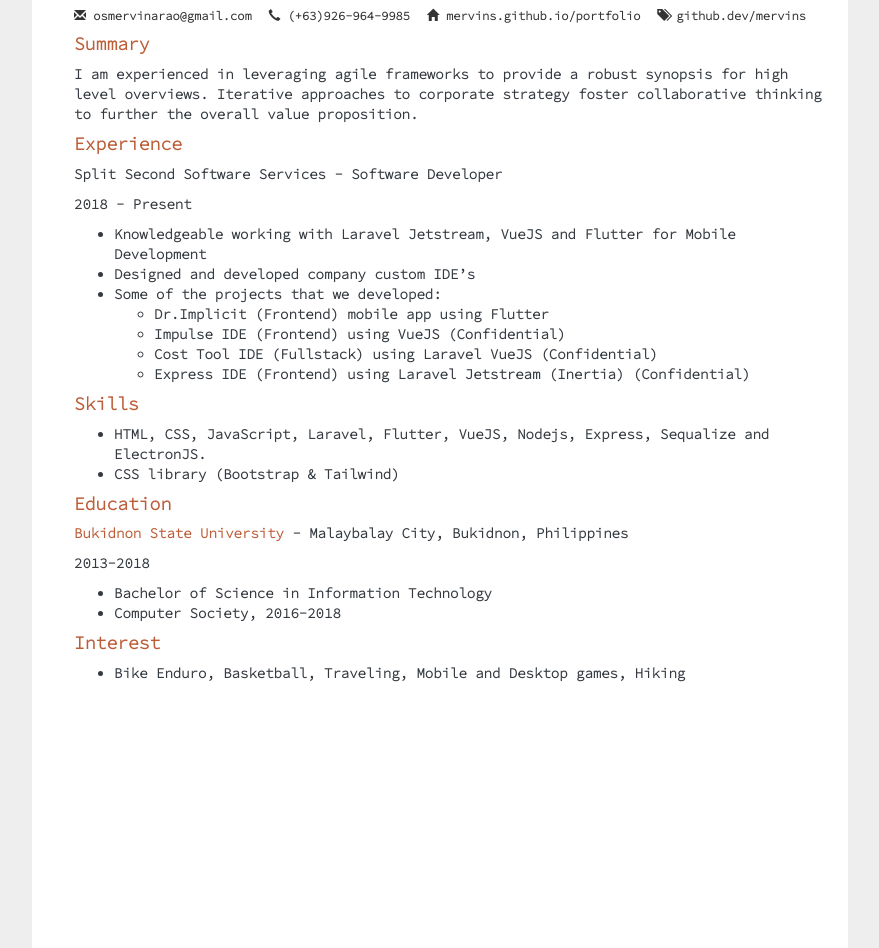
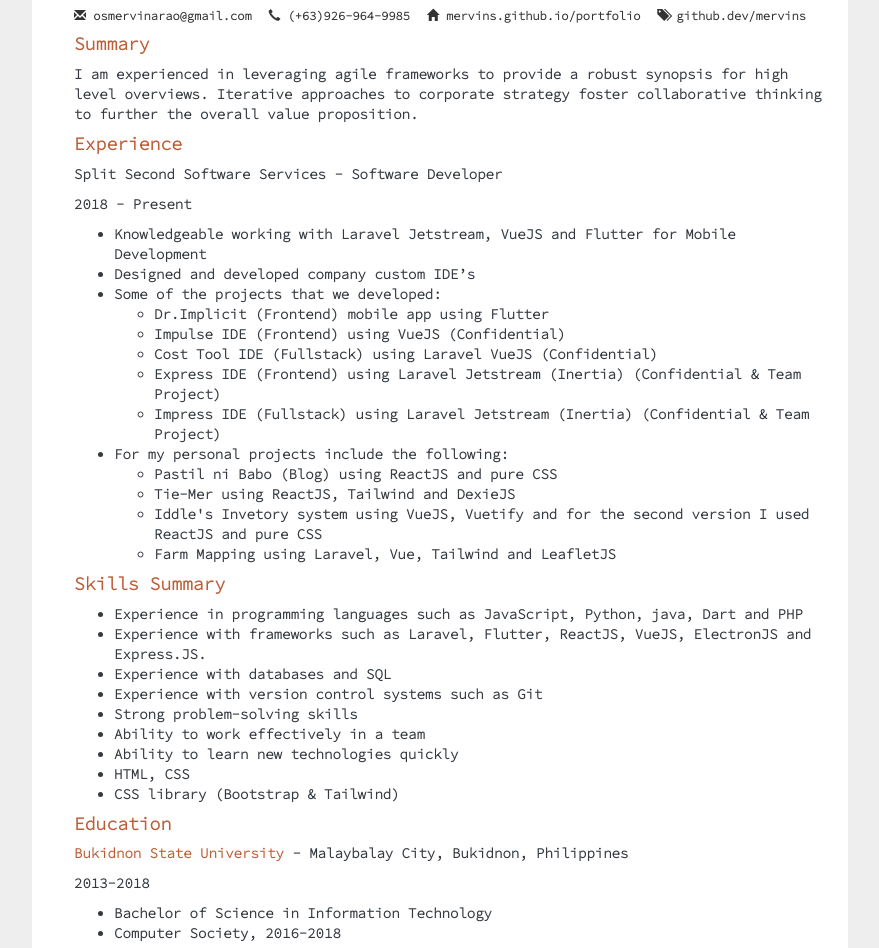
Before and after one commit to mervins/mervins.github.io, a website: page index.html in a window 1280 px wide. Shown: the part 115-1063 px from the top of the page, without its empty margins (200-1079 px from the left). Drawn offline with nearby package versions, Linux system fonts and the light colour scheme.

Commit message:
update resume

```diff
--- a/index.html
+++ b/index.html
@@ -170,16 +170,32 @@
                         <li><strong>Dr.Implicit (Frontend) mobile app using Flutter</strong></li>
                         <li><strong>Impulse IDE (Frontend) using VueJS (Confidential)</strong></li>
                         <li><strong>Cost Tool IDE (Fullstack) using Laravel VueJS (Confidential)</strong></li>
-                        <li><strong>Express IDE (Frontend) using Laravel Jetstream (Inertia) (Confidential)</strong></li>
+                        <li><strong>Express IDE (Frontend) using Laravel Jetstream (Inertia) (Confidential & Team Project)</strong></li>
+                        <li><strong>Impress IDE (Fullstack) using Laravel Jetstream (Inertia) (Confidential & Team Project)</strong></li>
+                    </ul>
+                </li>
+                <li><strong>For my personal projects include the following:</strong>
+                    <ul>
+                        <li><strong>Pastil ni Babo (Blog) using ReactJS and pure CSS</strong></li>
+                        <li><strong>Tie-Mer using ReactJS, Tailwind and DexieJS</strong></li>
+                        <li><strong>Iddle's Invetory system using VueJS, Vuetify and for the second version I used ReactJS and pure CSS</strong></li>
+                        <li><strong>Farm Mapping using Laravel, Vue, Tailwind and LeafletJS</strong></li>
                     </ul>
                 </li>
 
             </ul>
         </div>
         <div class="experience">
-            <h4 class="text-primary"><strong class="text-primary">Skills</strong></h4>
+            <h4 class="text-primary"><strong class="text-primary">Skills Summary</strong></h4>
             <ul>
-                <li><strong>HTML, CSS, JavaScript, Laravel, Flutter, VueJS, Nodejs, Express, Sequalize and ElectronJS.</strong></li>
+                <li><strong>Experience in programming languages such as JavaScript, Python, java, Dart and PHP</strong></li>
+                <li><strong>Experience with frameworks such as Laravel, Flutter, ReactJS, VueJS, ElectronJS and Express.JS.</strong></li>
+                <li><strong>Experience with databases and SQL</strong></li>
+                <li><strong>Experience with version control systems such as Git</strong></li>
+                <li><strong>Strong problem-solving skills</strong></li>
+                <li><strong>Ability to work effectively in a team</strong></li>
+                <li><strong>Ability to learn new technologies quickly</strong></li>
+                <li><strong>HTML, CSS</strong></li>
                 <li><strong>CSS library (Bootstrap & Tailwind)</strong></li>
             </ul>
         </div>
```
